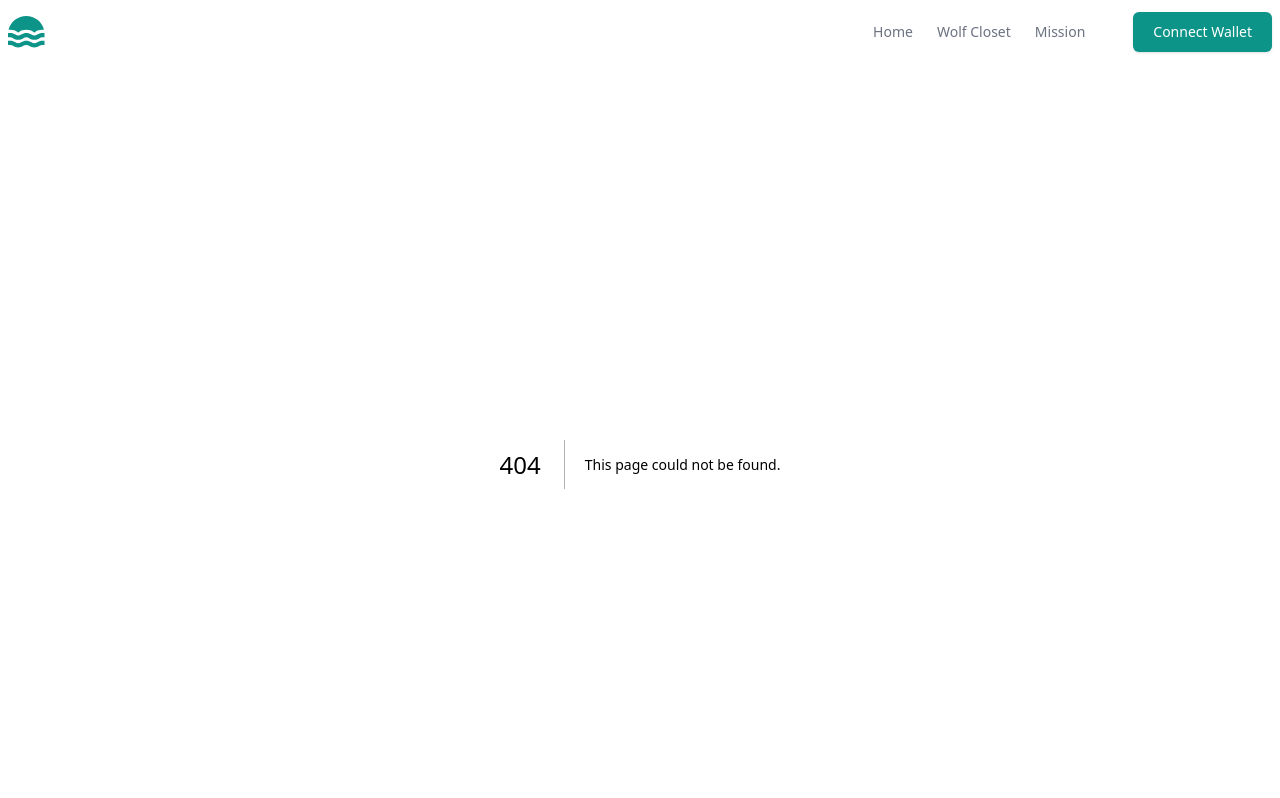
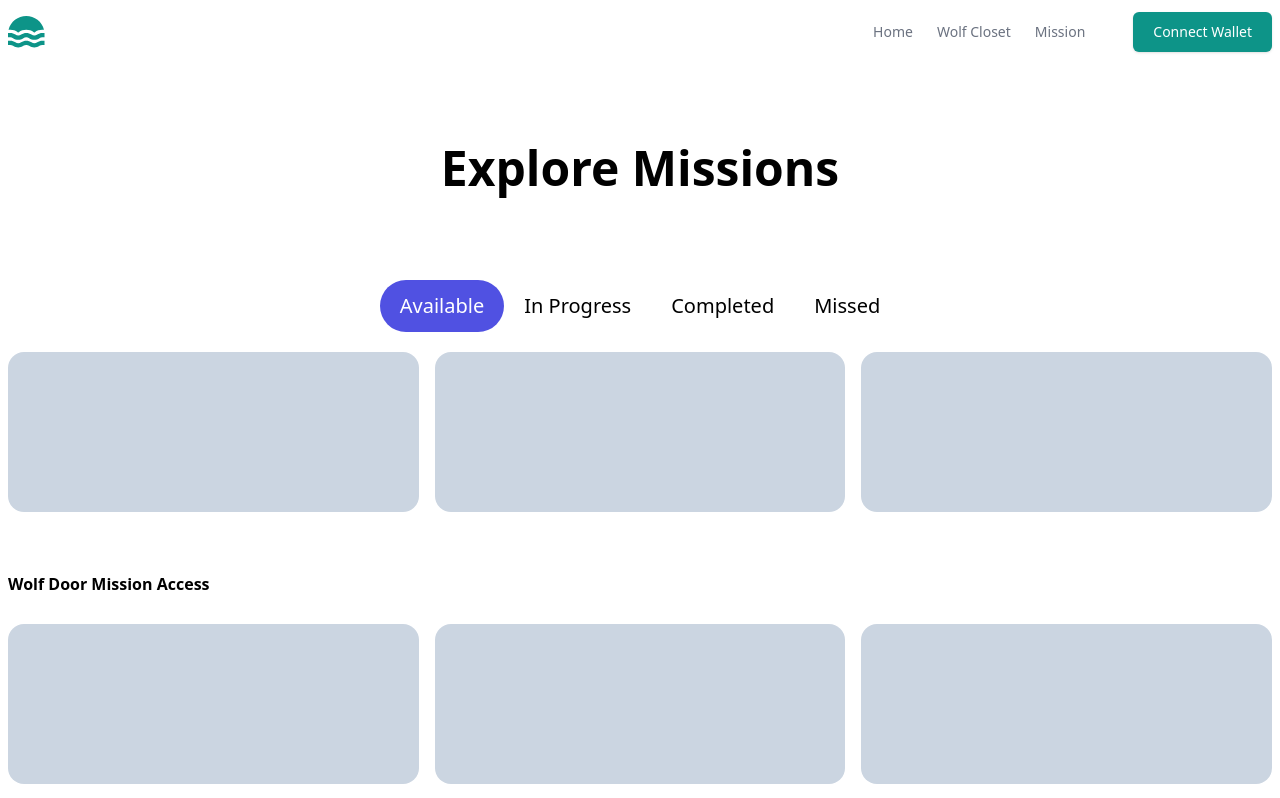
Before and after one commit to parametprame/true-id, a Next.js app: page /missions in a window 1280 px wide. Before the commit this address had no page. Shown: the top 798 px of the page. Built offline with nearby package versions, Linux system fonts and the light colour scheme.

Commit message:
add feature mission

```diff
--- /dev/null
+++ b/core/components/mission/MissionsList.tsx
@@ -0,0 +1,83 @@
+import { AvailablePage } from "core/components/mission/Pages/AvailablePage";
+import { CompletedPage } from "core/components/mission/Pages/CompletedPage";
+import { MissedPage } from "core/components/mission/Pages/MissedPage";
+import { InProgressPage } from "core/components/mission/Pages/InProgressPage";
+import { useState } from "react";
+
+export const MissionList = () => {
+  const [page, setPage] = useState("pageone");
+
+  const nextPageNumber = (pageNumber: string) => {
+    switch (pageNumber) {
+      case "1":
+        setPage("pageone");
+        break;
+      case "2":
+        setPage("pagetwo");
+        break;
+      case "3":
+        setPage("pagethree");
+        break;
+      case "4":
+        setPage("pagefour");
+        break;
+      default:
+        setPage("pageone");
+    }
+  };
+
+  return (
+    <>
+      <div className="flex flex-row justify-center mt-12">
+        <div
+          className="px-2 py-2 md:py-3 md:px-5 hover:bg-[#5051E2] hover:text-white rounded-full items-center cursor-pointer "
+          onClick={() => nextPageNumber("1")}
+          style={{
+            backgroundColor: page === "pageone" ? "#5051E2" : "",
+            color: page === "pageone" ? "#ffff" : "",
+          }}
+        >
+          <a className="text-sm md:text-xl">Available</a>
+        </div>
+        <div
+          className="px-2 py-2 md:py-3 md:px-5 hover:bg-[#5051E2] hover:text-white rounded-full items-center cursor-pointer "
+          onClick={() => nextPageNumber("2")}
+          style={{
+            backgroundColor: page === "pagetwo" ? "#5051E2" : "",
+            color: page === "pagetwo" ? "#ffff" : "",
+          }}
+        >
+          <a className="text-sm md:text-xl">In Progress</a>
+        </div>
+        <div
+          className="px-2 py-2 md:py-3 md:px-5 hover:bg-[#5051E2] hover:text-white rounded-full items-center cursor-pointer "
+          onClick={() => nextPageNumber("3")}
+          style={{
+            backgroundColor: page === "pagethree" ? "#5051E2" : "",
+            color: page === "pagethree" ? "#ffff" : "",
+          }}
+        >
+          <a className="text-sm md:text-xl">Completed</a>
+        </div>
+        <div
+          className="px-2 py-2 md:py-3 md:px-5 hover:bg-[#5051E2] hover:text-white rounded-full items-center cursor-pointer "
+          onClick={() => nextPageNumber("4")}
+          style={{
+            backgroundColor: page === "pagefour" ? "#5051E2" : "",
+            color: page === "pagefour" ? "#ffff" : "",
+          }}
+        >
+          <a className="text-sm md:text-xl">Missed</a>
+        </div>
+      </div>
+      {
+        {
+          pageone: <AvailablePage />,
+          pagetwo: <InProgressPage />,
+          pagethree: <CompletedPage />,
+          pagefour: <MissedPage />,
+        }[page]
+      }
+    </>
+  );
+};
--- /dev/null
+++ b/core/components/mission/Pages/AvailablePage.tsx
@@ -0,0 +1,20 @@
+export const AvailablePage = () => {
+  return (
+    <>
+      <div className="grid grid-cols-1 md:grid-cols-2 lg:grid-cols-3 gap-4 py-5">
+        <div className="h-40 w-auto bg-slate-300 rounded-2xl "></div>
+        <div className="h-40 w-auto bg-slate-300 rounded-2xl "></div>
+        <div className="h-40 w-auto bg-slate-300 rounded-2xl "></div>
+      </div>
+      <p className="font-bold mt-10 mb-2">Wolf Door Mission Access</p>
+      <div className="grid grid-cols-1 md:grid-cols-2 lg:grid-cols-3 gap-4 py-5">
+        <div className="h-40 w-auto bg-slate-300 rounded-2xl "></div>
+        <div className="h-40 w-auto bg-slate-300 rounded-2xl "></div>
+        <div className="h-40 w-auto bg-slate-300 rounded-2xl "></div>
+        <div className="h-40 w-auto bg-slate-300 rounded-2xl "></div>
+        <div className="h-40 w-auto bg-slate-300 rounded-2xl "></div>
+        <div className="h-40 w-auto bg-slate-300 rounded-2xl "></div>
+      </div>
+    </>
+  );
+};
--- /dev/null
+++ b/core/components/mission/Pages/CompletedPage.tsx
@@ -0,0 +1,20 @@
+export const CompletedPage = () => {
+  return (
+    <>
+      <div className="grid grid-cols-1 md:grid-cols-2 lg:grid-cols-3 gap-4 py-5">
+        <div className="h-40 w-auto bg-slate-300 rounded-2xl "></div>
+        <div className="h-40 w-auto bg-slate-300 rounded-2xl "></div>
+        <div className="h-40 w-auto bg-slate-300 rounded-2xl "></div>
+      </div>
+      <p className="font-bold mt-10 mb-2">Wolf Door Mission Access</p>
+      <div className="grid grid-cols-1 md:grid-cols-2 lg:grid-cols-3 gap-4 py-5">
+        <div className="h-40 w-auto bg-slate-300 rounded-2xl "></div>
+        <div className="h-40 w-auto bg-slate-300 rounded-2xl "></div>
+        <div className="h-40 w-auto bg-slate-300 rounded-2xl "></div>
+        <div className="h-40 w-auto bg-slate-300 rounded-2xl "></div>
+        <div className="h-40 w-auto bg-slate-300 rounded-2xl "></div>
+        <div className="h-40 w-auto bg-slate-300 rounded-2xl "></div>
+      </div>
+    </>
+  );
+};
--- /dev/null
+++ b/core/components/mission/Pages/InProgressPage.tsx
@@ -0,0 +1,20 @@
+export const InProgressPage = () => {
+  return (
+    <>
+      <div className="grid grid-cols-1 md:grid-cols-2 lg:grid-cols-3 gap-4 py-5">
+        <div className="h-40 w-auto bg-slate-300 rounded-2xl "></div>
+        <div className="h-40 w-auto bg-slate-300 rounded-2xl "></div>
+        <div className="h-40 w-auto bg-slate-300 rounded-2xl "></div>
+      </div>
+      <p className="font-bold mt-10 mb-2">Wolf Door Mission Access</p>
+      <div className="grid grid-cols-1 md:grid-cols-2 lg:grid-cols-3 gap-4 py-5">
+        <div className="h-40 w-auto bg-slate-300 rounded-2xl "></div>
+        <div className="h-40 w-auto bg-slate-300 rounded-2xl "></div>
+        <div className="h-40 w-auto bg-slate-300 rounded-2xl "></div>
+        <div className="h-40 w-auto bg-slate-300 rounded-2xl "></div>
+        <div className="h-40 w-auto bg-slate-300 rounded-2xl "></div>
+        <div className="h-40 w-auto bg-slate-300 rounded-2xl "></div>
+      </div>
+    </>
+  );
+};
--- /dev/null
+++ b/core/components/mission/Pages/MissedPage.tsx
@@ -0,0 +1,20 @@
+export const MissedPage = () => {
+  return (
+    <>
+      <div className="grid grid-cols-1 md:grid-cols-2 lg:grid-cols-3 gap-4 py-5">
+        <div className="h-40 w-auto bg-slate-300 rounded-2xl "></div>
+        <div className="h-40 w-auto bg-slate-300 rounded-2xl "></div>
+        <div className="h-40 w-auto bg-slate-300 rounded-2xl "></div>
+      </div>
+      <p className="font-bold mt-10 mb-2">Wolf Door Mission Access</p>
+      <div className="grid grid-cols-1 md:grid-cols-2 lg:grid-cols-3 gap-4 py-5">
+        <div className="h-40 w-auto bg-slate-300 rounded-2xl "></div>
+        <div className="h-40 w-auto bg-slate-300 rounded-2xl "></div>
+        <div className="h-40 w-auto bg-slate-300 rounded-2xl "></div>
+        <div className="h-40 w-auto bg-slate-300 rounded-2xl "></div>
+        <div className="h-40 w-auto bg-slate-300 rounded-2xl "></div>
+        <div className="h-40 w-auto bg-slate-300 rounded-2xl "></div>
+      </div>
+    </>
+  );
+};
--- a/core/components/wolf-closet/WolfClosetSelectImage.tsx
+++ b/core/components/wolf-closet/WolfClosetSelectImage.tsx
@@ -41,34 +41,34 @@ const WolfClosetSelectImage = () => {
     return (
       <>
         <div
-          className="hover:bg-[#5051E2] hover:text-white rounded-lg items-center py-3 px-2 cursor-pointer "
+          className="px-2 py-2 md:py-3 md:px-5 hover:bg-[#5051E2] hover:text-white rounded-lg items-center cursor-pointer "
           onClick={() => nextPageNumber("1")}
           style={{
             backgroundColor: page === "pageone" ? "#5051E2" : "",
             color: page === "pageone" ? "#ffff" : "",
           }}
         >
-          <a className="text-xl px-2">Background</a>
+          <a className="text-sm md:text-xl">Background</a>
         </div>
         <div
-          className="hover:bg-[#5051E2] hover:text-white rounded-lg items-center py-3 px-2 cursor-pointer"
+          className="px-2 py-2 md:py-3 md:px-5 hover:bg-[#5051E2] hover:text-white rounded-lg items-center cursor-pointer "
           onClick={() => nextPageNumber("3")}
           style={{
             backgroundColor: page === "pagethree" ? "#5051E2" : "",
             color: page === "pagethree" ? "#ffff" : "",
           }}
         >
-          <a className="text-xl px-2">Top</a>
+          <a className="text-sm md:text-xl">Top</a>
         </div>
         <div
-          className="hover:bg-[#5051E2] hover:text-white rounded-lg items-center py-3 px-2 cursor-pointer "
+          className="px-2 py-2 md:py-3 md:px-5 hover:bg-[#5051E2] hover:text-white rounded-lg items-center cursor-pointer "
           onClick={() => nextPageNumber("2")}
           style={{
             backgroundColor: page === "pagetwo" ? "#5051E2" : "",
             color: page === "pagetwo" ? "#ffff" : "",
           }}
         >
-          <a className="text-xl px-2">Shirt</a>
+          <a className="text-sm md:text-xl">Shirt</a>
         </div>
       </>
     );
--- a/core/layouts/Topbar.tsx
+++ b/core/layouts/Topbar.tsx
@@ -52,7 +52,7 @@ export const Topbar = () => {
               <li>
                 <a
                   className="text-gray-500 transition hover:text-gray-500/75"
-                  href="/"
+                  href="/missions"
                 >
                   Mission
                 </a>
@@ -133,7 +133,7 @@ export const Topbar = () => {
                   </a>
                 </Link>
                 <Link
-                  href="/"
+                  href="/missions"
                   className="block py-2 pr-4 pl-3 text-dark hover:bg-gray-300 rounded "
                   legacyBehavior
                 >
--- /dev/null
+++ b/pages/missions/index.tsx
@@ -0,0 +1,18 @@
+import { MissionList } from "core/components/mission/MissionsList";
+
+const Mission = () => {
+  return (
+    <section className="mx-auto max-w-screen-xl px-4 sm:px-6 lg:px-2">
+      <div className="flex flex-col justify-center">
+        <div className="flex flex-col my-2 md:my-10">
+          <p className="text-center mt-10 text-5xl font-bold">
+            Explore Missions
+          </p>
+        </div>
+        <MissionList />
+      </div>
+    </section>
+  );
+};
+
+export default Mission;
```
